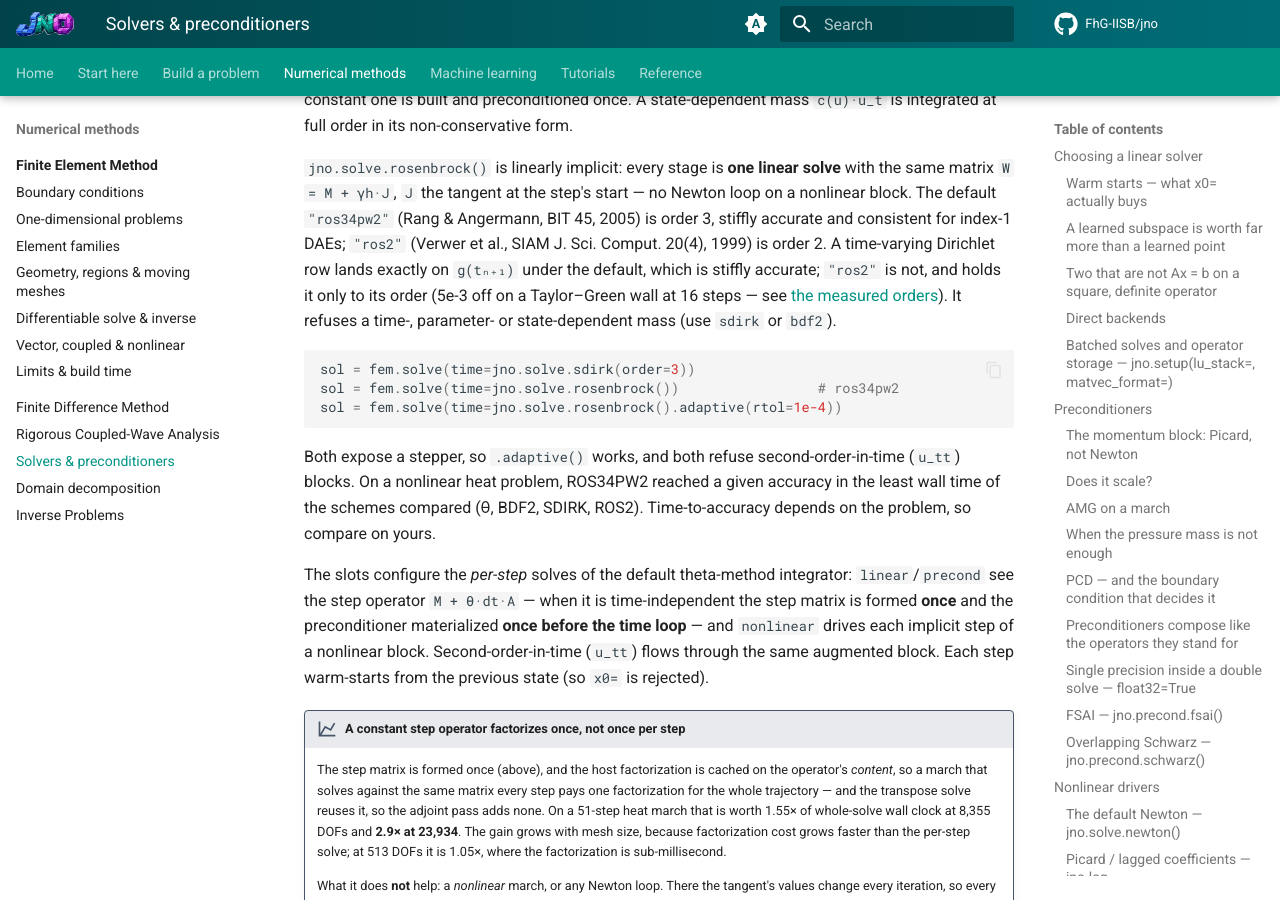
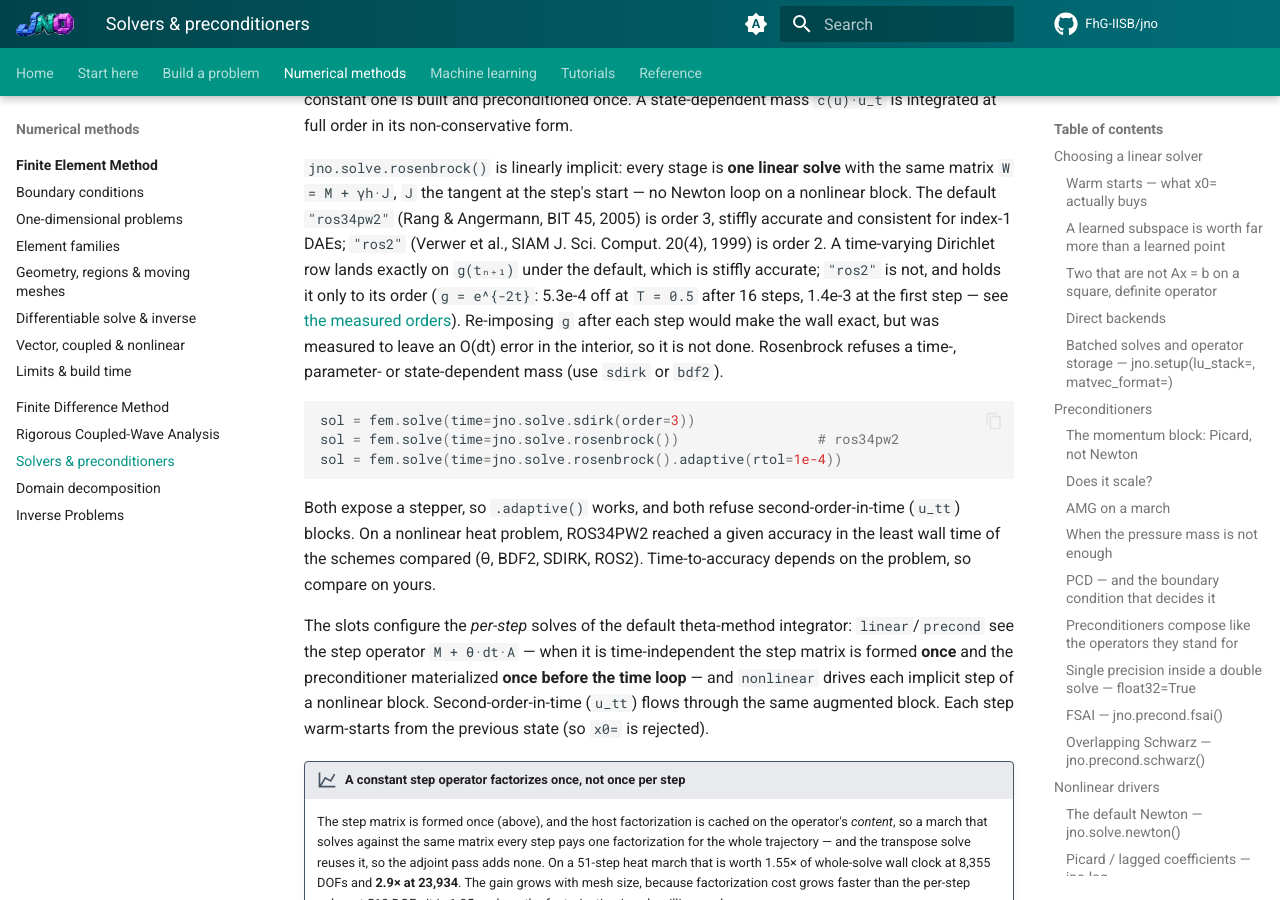
Before and after one commit to FhG-IISB/jNO, an MkDocs documentation site: the page built from docs/solvers.md, in a window 1280 px wide and 900 px high, scrolled down 31890 px. Built offline with MkDocs 1.6.1 and Material for MkDocs 9.7.7, drawn with Linux system fonts in a browser that asks for light colours; comment, search, counter and statistics services are not loaded.

Commit message:
docs: ros2's driven-wall error is 5.3e-4 at 16 steps, and why it is not projected away
The solvers page and the limitations table said `ros2` holds a time-varying wall value only to its order,
"5e-3 off at 16 steps" on the Taylor-Green walls. Measured, it is 5.3e-4 at T = 0.5 after 16 steps
(1.35e-3 after the first step), falling as dt^2 -- and identical at h = pi/4, pi/6, pi/8, because a
Dirichlet row is decoupled from the rest of the stage equations: the error is g's own.

Re-imposing u[d] = g(x_d, t_{n+1}) after each ros2 step (the projection onto the constraint) was
implemented and measured, and is NOT adopted. The wall becomes exact (5.6e-17), but the interior pays:
on the walled Taylor-Green box (h = pi/6, a same-mesh 2048-step ros34pw2 reference) the ros2 rate over
32 -> 64 -> 128 -> 256 steps went from 1.81, 1.89, 1.94 to 1.77, 1.83, 1.82, with 19 % more interior
error at 256 steps; the change the projection makes decays only as O(dt) (3.3e-5, 1.8e-5, 9.6e-6,
5.2e-6). The docs now say so, and point to ros34pw2 when the wall must hold exactly.

Test: tests/test_fem_coupled_time_dirichlet.py pins the documented behaviour -- ros2 5.3e-4 at T and
1.35e-3 at most over 16 steps, rate 2 in dt; ros34pw2 on g to 1e-12.

````diff
--- a/docs/solvers.md
+++ b/docs/solvers.md
@@ -1338,9 +1338,10 @@ non-conservative form.
 `"ros34pw2"` (Rang & Angermann, BIT 45, 2005) is order 3, stiffly accurate and consistent for index-1
 DAEs; `"ros2"` (Verwer et al., SIAM J. Sci. Comput. 20(4), 1999) is order 2. A time-varying Dirichlet
 row lands exactly on `g(tₙ₊₁)` under the default, which is stiffly accurate; `"ros2"` is not, and holds it
-only to its order (5e-3 off on a Taylor–Green wall at 16 steps — see
-[the measured orders](fem/limitations.md#the-detail)). It refuses a time-, parameter- or state-dependent
-mass (use `sdirk` or `bdf2`).
+only to its order (`g = e^{-2t}`: 5.3e-4 off at `T = 0.5` after 16 steps, 1.4e-3 at the first step — see
+[the measured orders](fem/limitations.md#the-detail)). Re-imposing `g` after each step would make the wall
+exact, but was measured to leave an O(dt) error in the interior, so it is not done. Rosenbrock refuses a
+time-, parameter- or state-dependent mass (use `sdirk` or `bdf2`).
 
 ```python
 sol = fem.solve(time=jno.solve.sdirk(order=3))
````
Also changed, not shown: docs/fem/limitations.md (+6 -2 lines), 1 other file.
